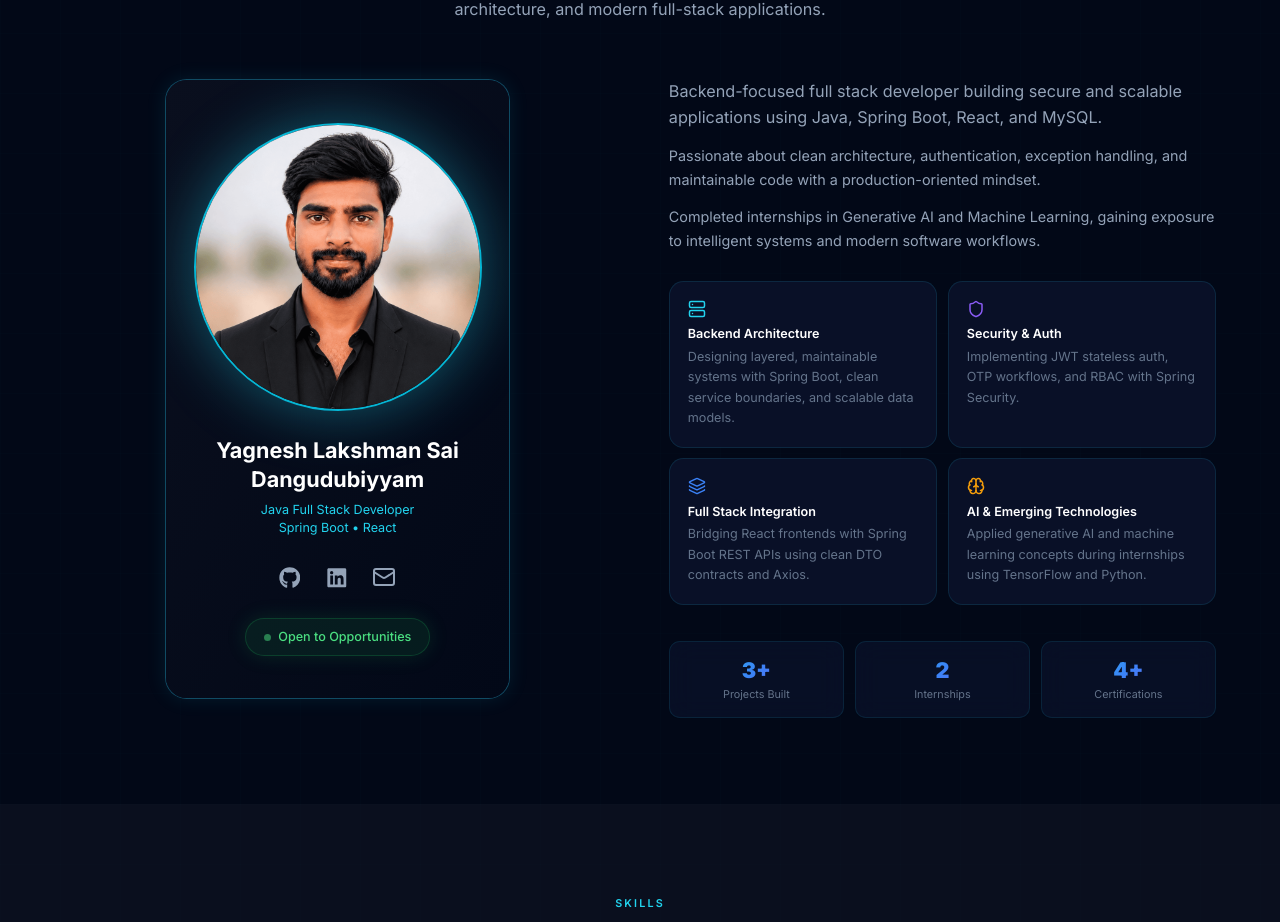
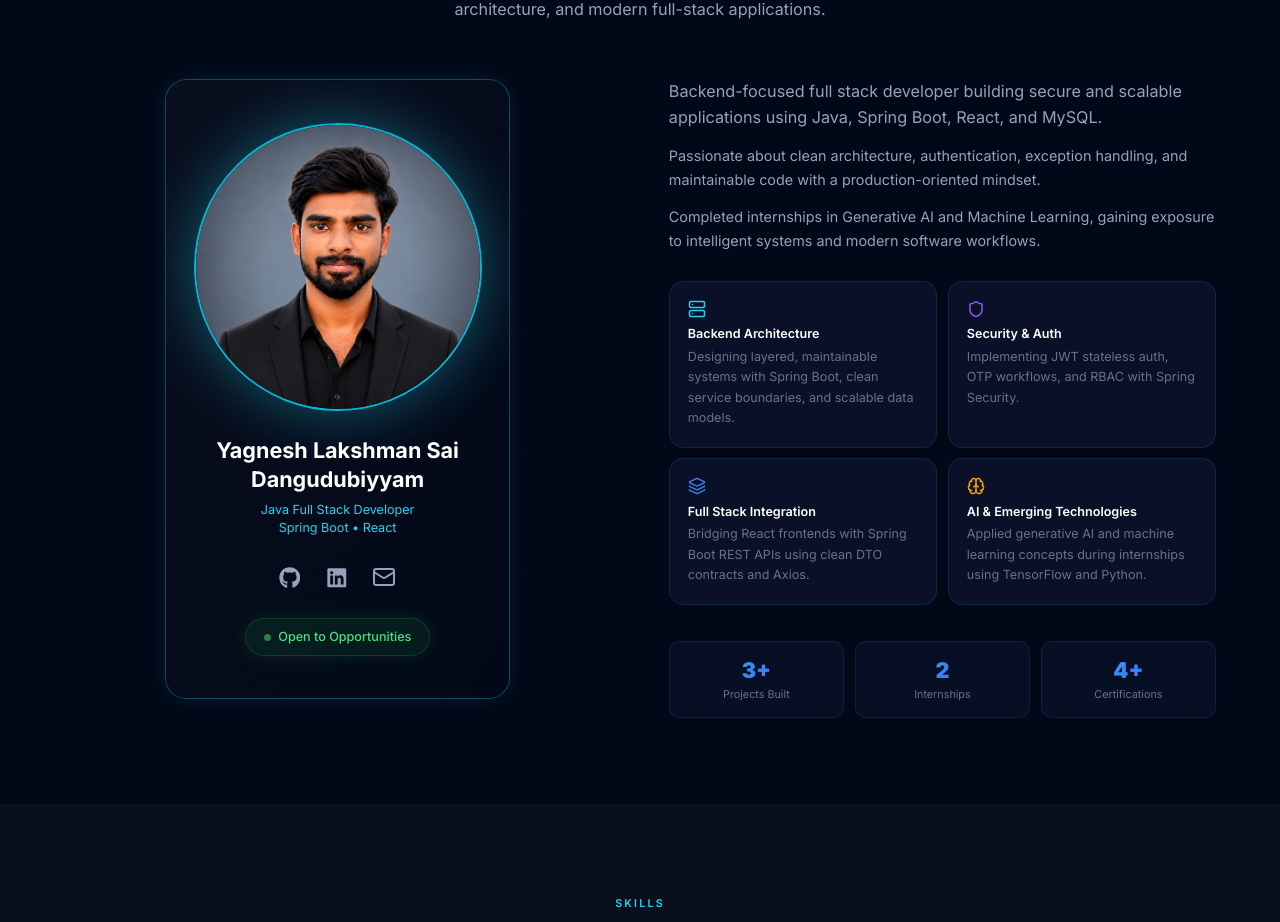
Before and after one commit to yagnesh-lakshman-sai/portfolio, a React (Vite) app: page / in a window 1280 px wide. Shown: the part 1017-1939 px from the top of the page. Built offline with nearby package versions, Linux system fonts and the light colour scheme.

Commit message:
updated pic

```diff
--- a/src/sections/About.jsx
+++ b/src/sections/About.jsx
@@ -123,7 +123,7 @@ shadow-[0_0_60px_rgba(34,211,238,0.4)]
 "
                     >
                       <img
-                        src="/Yagnesh2.png"
+                        src="/Yagnesh5959.png"
                         alt="Profile Pic"
                         className="w-full h-full object-cover"
                       />
```
Also changed, not shown: public/Yagnesh5959.png (added).
